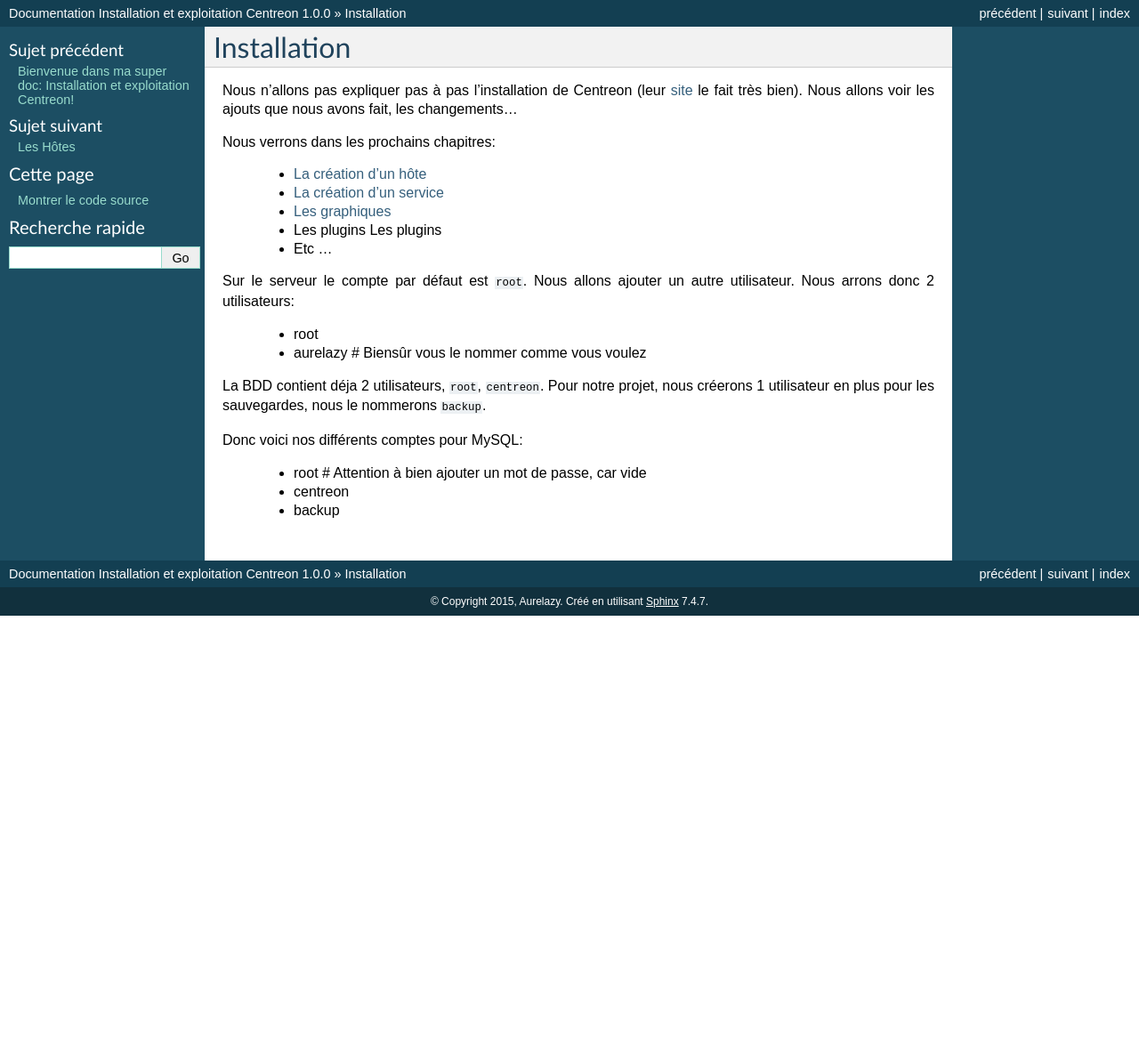
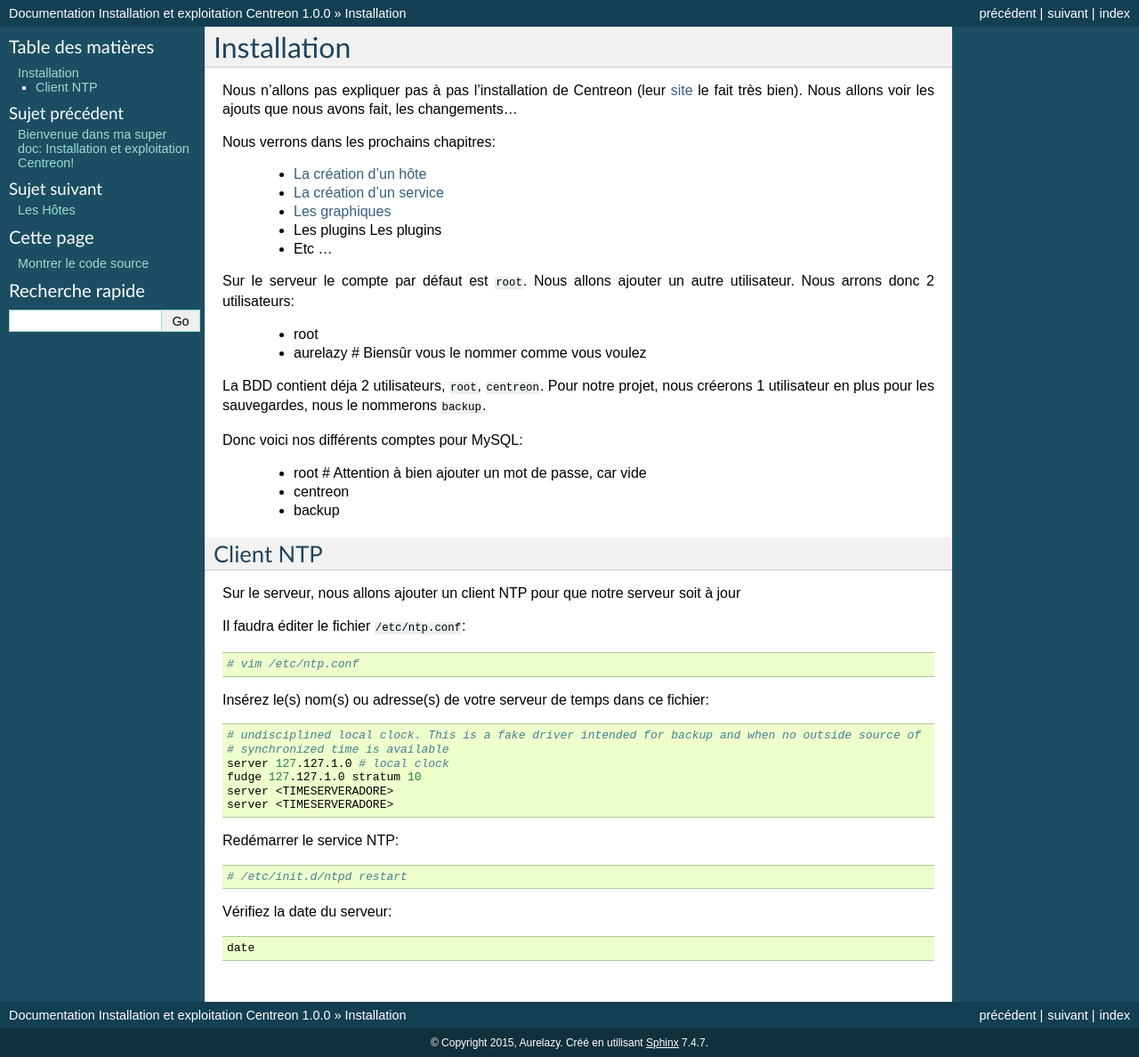
Before and after one commit to aurelazy/Install_centreon, a Sphinx documentation site: the page built from docs/Installation.rst, in a window 1280 px wide. Shown: the whole page at 89% size. Built offline with Sphinx 7.4.7, drawn with Linux system fonts in a browser that asks for light colours; before the commit the page ends 900 px from its top, so only the background shows below that.

Commit message:
Ajout section client NTP

```diff
--- a/docs/Installation.rst
+++ b/docs/Installation.rst
@@ -27,3 +27,37 @@
 	* root # Attention à bien ajouter un mot de passe, car vide
 	* centreon
 	* backup
+
+Client NTP
+-----------
+
+Sur le serveur, nous allons ajouter un client NTP pour que notre serveur soit à jour
+
+Il faudra éditer le fichier ``/etc/ntp.conf``:
+
+.. code-block:: bash
+
+	# vim /etc/ntp.conf
+
+Insérez le(s) nom(s) ou adresse(s) de votre serveur de temps dans ce fichier:
+
+.. code-block:: bash
+
+	# undisciplined local clock. This is a fake driver intended for backup and when no outside source of
+	# synchronized time is available
+	server 127.127.1.0 # local clock
+	fudge 127.127.1.0 stratum 10
+	server <TIMESERVERADORE>
+	server <TIMESERVERADORE>
+
+Redémarrer le service NTP:
+
+.. code-block:: bash
+
+	# /etc/init.d/ntpd restart
+
+Vérifiez la date du serveur:
+
+.. code-block:: bash
+
+	date
```
